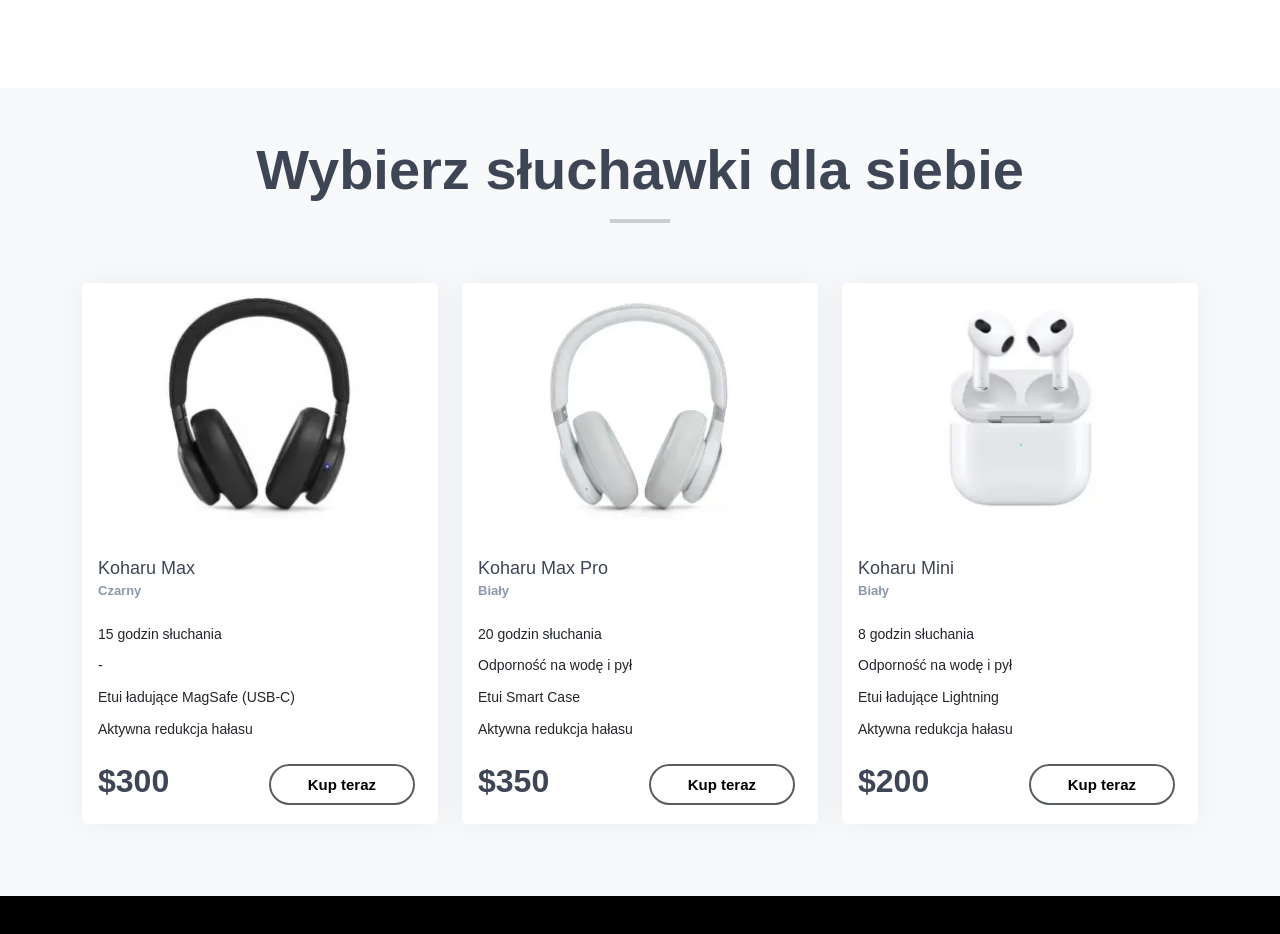
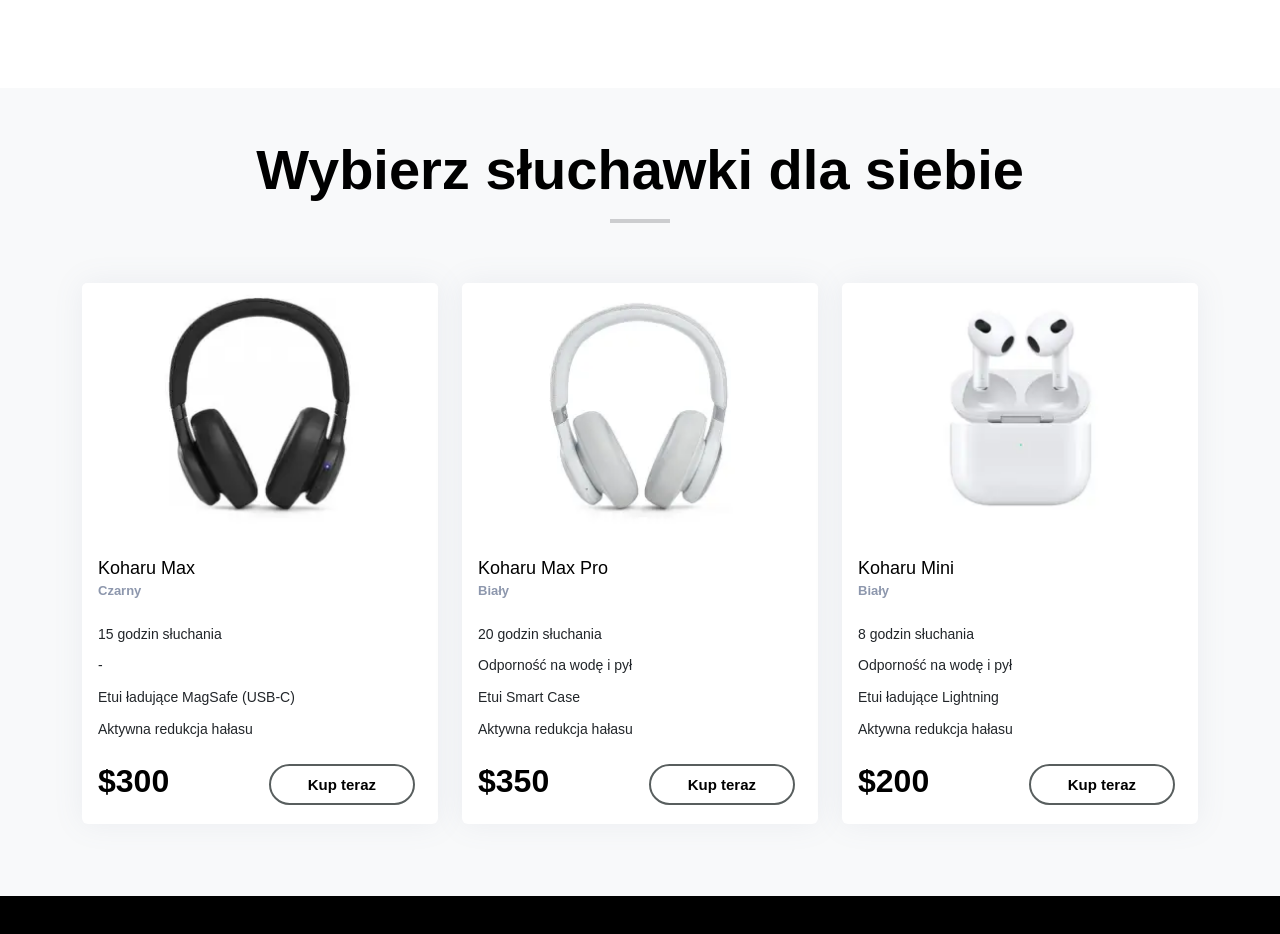
Before and after one commit to rfiolka/product-page, a plain HTML site: page index.html in a window 1280 px wide. Shown: the part 4440-5374 px from the top of the page. Drawn offline with nearby package versions, Linux system fonts and the light colour scheme.

Commit message:
drobne poprawki

```diff
--- a/assets/css/style.css
+++ b/assets/css/style.css
@@ -237,7 +237,7 @@ align-items: center;
 .pricing h4,
 .pricing h5,
 .pricing h6 {
-  color: #3e4555;
+    color: var(--c-body);
 }
 
 .pricing .font-weight-medium {
```
